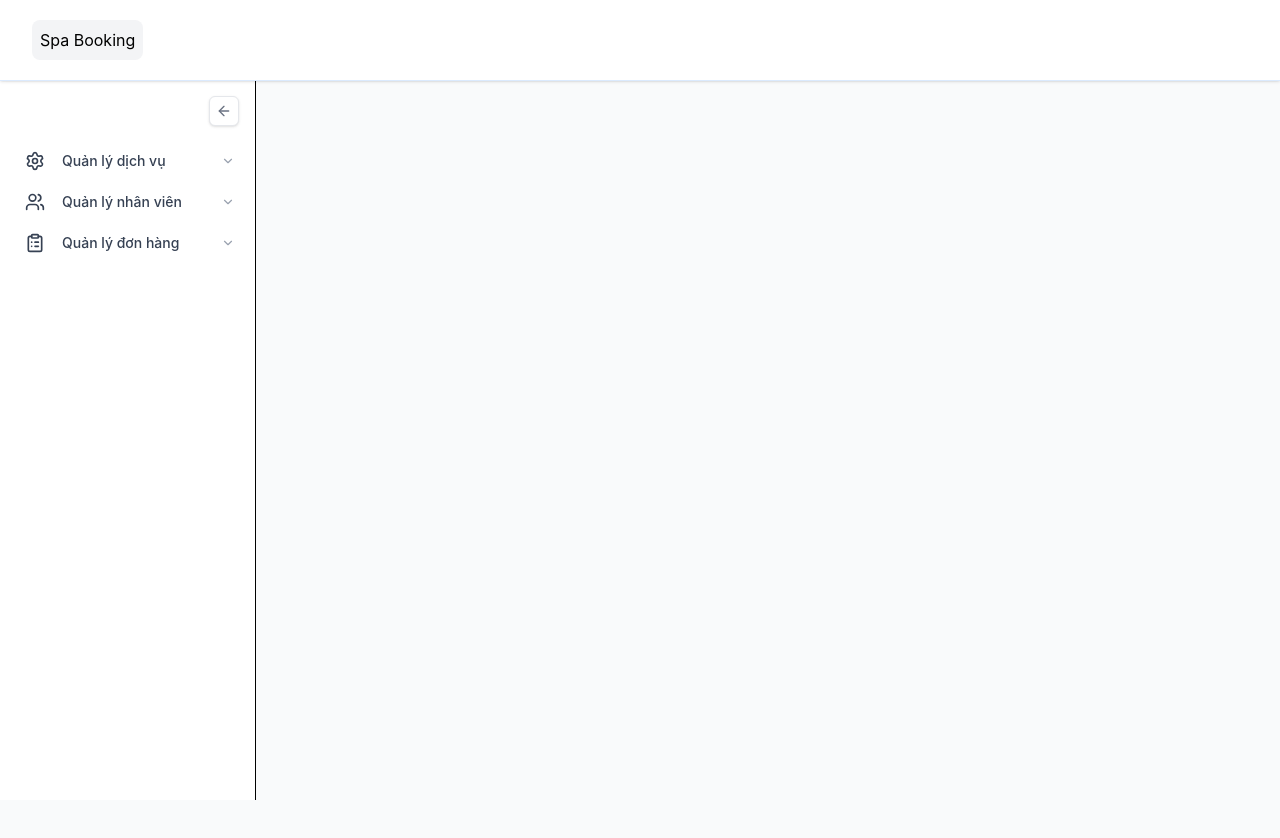
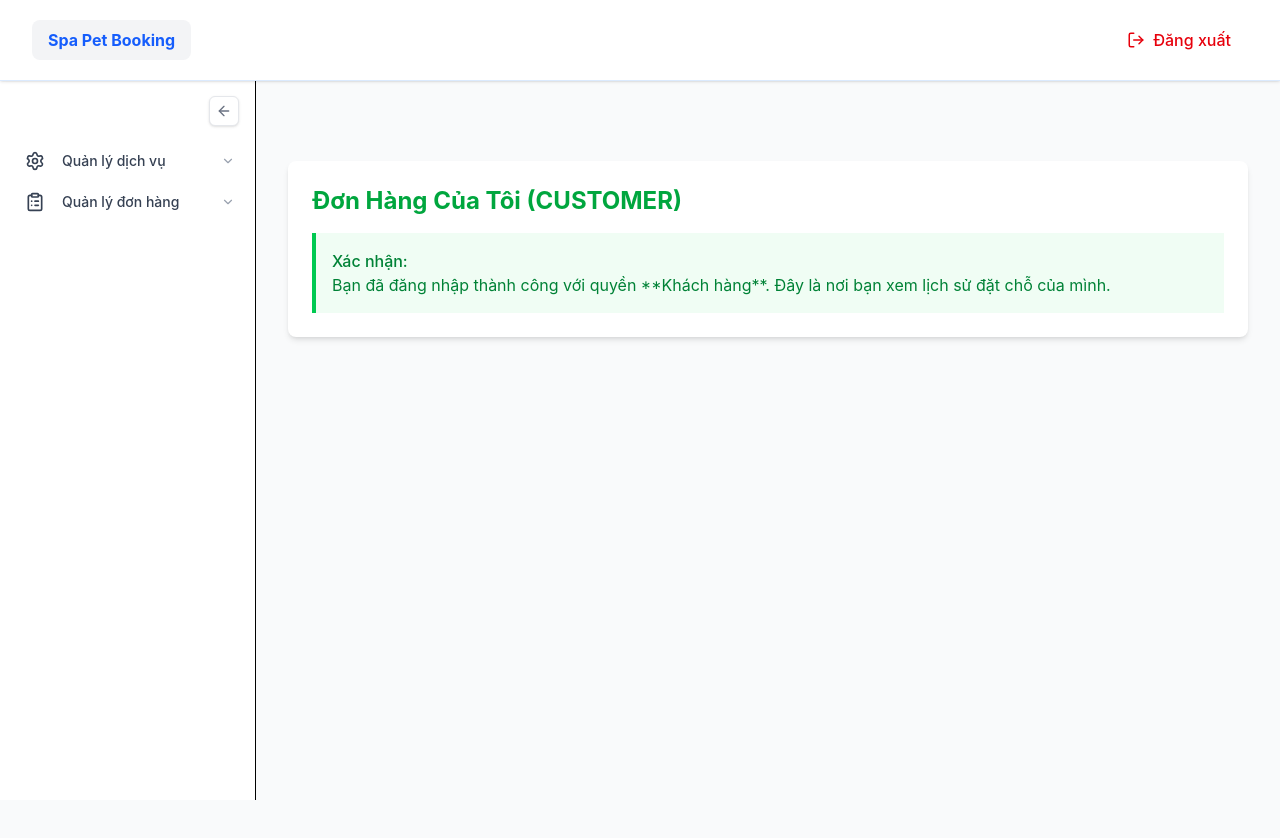
Before and after one commit to nguyenthihongnhu-dotcom/SpaThuCung_FE, a React (Vite) app: page /cusorderpage in a window 1280 px wide. Shown: the top 838 px of the page. Built offline with nearby package versions, Linux system fonts and the light colour scheme; no server answers.

Commit message:
navigate

```diff
--- a/src/components/Children.jsx
+++ /dev/null
@@ -1,29 +0,0 @@
-import React from "react";
-import Header from "./Header";
-import Sidebar from "./Sidebar";
-import { useSidebar } from "../context/SidebarContext";
-import { Outlet } from "react-router-dom";
-
-export default function DashboardLayout({ children }) {
-    const { isExpanded } = useSidebar();
-
-    return (
-        <div className="min-h-screen bg-gray-50">
-            <Header />
-            <div className="flex">
-                <Sidebar />
-                <main
-                    className={`flex-1 transition-all duration-300 min-h-screen p-8
-                        /* Xóa 'md:' để luôn có lề trái, tránh bị Sidebar che trên mobile */
-                        ${isExpanded ? "ml-64" : "ml-20"}`}
-                    style={{ paddingTop: '80px' }} // Khớp với h-20 (80px) của Header
-                >
-                    <div className="max-w-7xl mx-auto">
-                        {/* Nếu có children thì hiện children, nếu không thì hiện Outlet của Router */}
-                        {children || <Outlet />}
-                    </div>
-                </main>
-            </div>
-        </div>
-    );
-}
--- a/src/components/DashboardLayout.jsx
+++ b/src/components/DashboardLayout.jsx
@@ -1,32 +1,10 @@
-// import React from "react";
-// import Sidebar from "./Sidebar";
-// import Header from "./Header";
-// import { useSidebar } from "../context/SidebarContext";
 
-// export default function DashboardLayout({ children }) {
-//     const { isExpanded } = useSidebar();
-
-//     return (
-//         <div className="min-h-screen bg-gray-50 dark:bg-black">
-//             <Header /> {/* Header được đặt ở cấp cao nhất, sẽ chiếm toàn bộ chiều rộng và đè lên sidebar */}
-//             <Sidebar /> {/* Sidebar được đặt cố định bên trái, bắt đầu từ dưới Header */}
-
-//             <div
-//                 className={`transition-all duration-300 min-h-[calc(100vh-5rem)] ${isExpanded ? "md:ml-64" : "md:ml-20"}`}
-//                 style={{ marginTop: '5rem' }} // Đẩy nội dung xuống dưới Header (80px = 5rem)
-//             >
-//                 <main className="p-6 flex-1">
-//                     {children}
-//                 </main>
-//             </div>
-//         </div>
-//     );
-// }
 
 import React from "react";
 import Sidebar from "./Sidebar";
 import Header from "./Header";
 import { useSidebar } from "../context/SidebarContext";
+import { Outlet } from "react-router-dom";
 
 export default function DashboardLayout({ children }) {
     const { isExpanded } = useSidebar();
@@ -44,10 +22,10 @@ export default function DashboardLayout({ children }) {
                 <main
                     className={`flex-1 transition-all duration-300 min-h-screen p-8
                         ${isExpanded ? "md:ml-64" : "md:ml-20"}`}
-                    style={{ paddingTop: '64px' }} // 64px là độ cao trung bình của Header trong hình
+                    style={{ paddingTop: '80px' }} // Đồng bộ với Header h-20 (80px)
                 >
                     <div className="max-w-7xl mx-auto">
-                        {children}
+                        {children || <Outlet />}
                     </div>
                 </main>
             </div>
--- a/src/components/Header.jsx
+++ b/src/components/Header.jsx
@@ -1,18 +1,35 @@
-import { NavLink } from 'react-router-dom';
+import { NavLink, useNavigate } from 'react-router-dom';
+import { LogOut } from 'lucide-react';
 
 const Header = () => {
+  const navigate = useNavigate();
   const navLinkStyle = ({ isActive }) =>
     `px-4 py-2 rounded-lg font-medium transition-all duration-200 ${isActive
       ? 'bg-blue-600 text-white shadow-md'
       : 'text-gray-600 hover:bg-blue-50 hover:text-blue-600'
     }`;
 
+  const handleLogout = () => {
+    // Xóa token và các thông tin liên quan (nếu có)
+    localStorage.removeItem('token');
+    // Điều hướng về trang login
+    navigate('/');
+  };
+
   return (
     <header className="bg-white border-b border-blue-100 sticky top-0 z-50 shadow-sm">
       <div className="max-w-7xl mx-auto px-8 h-20 flex justify-between items-center">
         <nav className="flex items-center gap-2 bg-gray-100 p-2 rounded-lg">
-          Spa Booking
+          <span className="font-bold text-blue-600 px-2">Spa Pet Booking</span>
         </nav>
+
+        <button
+          onClick={handleLogout}
+          className="flex items-center gap-2 px-4 py-2 text-red-600 hover:bg-red-50 rounded-lg transition-colors font-medium border border-transparent hover:border-red-100"
+        >
+          <LogOut size={18} />
+          <span>Đăng xuất</span>
+        </button>
       </div>
     </header>
   );
--- a/src/components/Sidebar.jsx
+++ b/src/components/Sidebar.jsx
@@ -17,7 +17,7 @@ const Sidebar = () => {
     // Khai báo mảng menu để code gọn hơn và dễ quản lý
     const menuItems = [
         { id: 2, label: "Quản lý dịch vụ", icon: <Settings size={20} />, hasSub: true },
-        { id: 3, label: "Quản lý nhân viên", icon: <Users size={20} />, hasSub: true },
+
         { id: 4, label: "Quản lý đơn hàng", icon: <ClipboardList size={20} />, hasSub: true },
     ];
 
--- a/src/main.jsx
+++ b/src/main.jsx
@@ -2,20 +2,29 @@ import React from 'react';
 import ReactDOM from 'react-dom/client';
 import { BrowserRouter, Route, Routes } from 'react-router-dom';
 import './index.css';
-import HomePage from './pages/HomePage';
+import HomePage from './pages/Login/HomePage';
 import { SidebarProvider } from './context/SidebarContext';
 import DashboardLayout from './components/DashboardLayout';
+import OrderPage from './pages/Admin/OrderPage';
+import CusOrderPage from './pages/Customer/CusOrderPage';
 
 const App = () => {
   return (
     <BrowserRouter>
       <SidebarProvider>
-        <DashboardLayout>
-          <Routes>
-            <Route path="/" element={<HomePage />} />
-            {/* Thêm các route khác ở đây */}
-          </Routes>
-        </DashboardLayout>
+        <Routes>
+          {/* HomePage (Login) không có Sidebar và Header của Dashboard */}
+          <Route path="/" element={<HomePage />} />
+
+          {/* Các trang yêu cầu Sidebar sẽ được bọc trong DashboardLayout */}
+          <Route element={<DashboardLayout />}>
+            <Route path="/dashboard" element={<div>Trang Dashboard</div>} />
+            <Route path="/services" element={<div>Trang Quản lý dịch vụ</div>} />
+            <Route path="/OrderPage" element={<OrderPage />} />
+            <Route path="/CusOrderPage" element={<CusOrderPage />} />
+            <Route path="/orders" element={<div>Trang Quản lý đơn hàng</div>} />
+          </Route>
+        </Routes>
       </SidebarProvider>
     </BrowserRouter>
   )
--- /dev/null
+++ b/src/pages/Admin/OrderPage.jsx
@@ -0,0 +1,15 @@
+import React from 'react';
+
+const OrderPage = () => {
+    return (
+        <div className="p-6 bg-white rounded-lg shadow-md">
+            <h1 className="text-2xl font-bold text-blue-600 mb-4">Trang Quản Lý Đơn Hàng (ADMIN)</h1>
+            <div className="p-4 bg-blue-50 border-l-4 border-blue-500 text-blue-700">
+                <p className="font-medium">Xác nhận:</p>
+                <p>Bạn đã đăng nhập thành công với quyền **Admin**. Đây là nơi quản lý tất cả đơn hàng của hệ thống.</p>
+            </div>
+        </div>
+    );
+};
+
+export default OrderPage;
--- /dev/null
+++ b/src/pages/Admin/ServicePage.jsx
@@ -0,0 +1,15 @@
+import React from 'react';
+
+const ServicePage = () => {
+    return (
+        <div className="p-6 bg-white rounded-lg shadow-md">
+            <h1 className="text-2xl font-bold text-blue-600 mb-4">Trang Quản Lý Dịch Vụ (ADMIN)</h1>
+            <div className="p-4 bg-blue-50 border-l-4 border-blue-500 text-blue-700">
+                <p className="font-medium">Xác nhận:</p>
+                <p>Bạn đã đăng nhập thành công với quyền **Admin**. Đây là nơi quản lý tất cả dịch vụ của hệ thống.</p>
+            </div>
+        </div>
+    );
+};
+
+export default ServicePage;
--- /dev/null
+++ b/src/pages/Customer/CusOrderPage.jsx
@@ -0,0 +1,15 @@
+import React from 'react';
+
+const CusOrderPage = () => {
+    return (
+        <div className="p-6 bg-white rounded-lg shadow-md">
+            <h1 className="text-2xl font-bold text-green-600 mb-4">Đơn Hàng Của Tôi (CUSTOMER)</h1>
+            <div className="p-4 bg-green-50 border-l-4 border-green-500 text-green-700">
+                <p className="font-medium">Xác nhận:</p>
+                <p>Bạn đã đăng nhập thành công với quyền **Khách hàng**. Đây là nơi bạn xem lịch sử đặt chỗ của mình.</p>
+            </div>
+        </div>
+    );
+};
+
+export default CusOrderPage;
--- a/src/pages/HomePage.jsx
+++ b/src/pages/Login/HomePage.jsx
@@ -1,6 +1,6 @@
 import { useState, useEffect } from 'react';
 import { useNavigate, useSearchParams } from 'react-router-dom';
-import api from '../api/axios';
+import api from '../../api/axios';
 
 const HomePage = () => {
     const [username, setUsername] = useState('');
@@ -11,6 +11,19 @@ const HomePage = () => {
     const handleLogin = async (e) => {
         e.preventDefault();
         setError('');
+
+        // Mock Login: Cho phép đăng nhập tạm thời mà không cần Backend
+        if (username === 'admin' && password === 'admin') {
+            localStorage.setItem('token', 'mock-token-12345');
+            navigate('/OrderPage');
+            return;
+        }
+        if (username === 'cus' && password === 'cus') {
+            localStorage.setItem('token', 'mock-token-12345');
+            navigate('/CusOrderPage');
+            return;
+        }
+
         try {
             // Cập nhật endpoint thực tế của bạn nếu cần
             const response = await api.post('/login', { username, password });
```
Also changed, not shown: nhap.txt (deleted).
